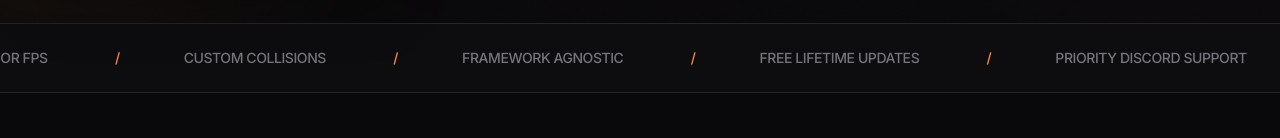
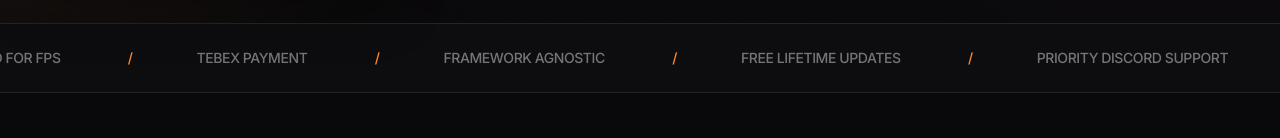
Before and after one commit to Gzaryk/leonix-studio-website, a Next.js app: page / in a window 1280 px wide. Shown: the part 777-915 px from the top of the page. Built offline with nearby package versions, Linux system fonts and the light colour scheme; no server answers.

Commit message:
feat(marquee): update marquee items
Replace Cinematic Lighting and Custom Collisions with Escrow Protection
and Tebex Payment

```diff
--- a/src/components/home/marquee.tsx
+++ b/src/components/home/marquee.tsx
@@ -1,7 +1,7 @@
 const items = [
-    "CINEMATIC LIGHTING",
+    "ESCROW PROTECTION",
     "OPTIMIZED FOR FPS",
-    "CUSTOM COLLISIONS",
+    "TEBEX PAYMENT",
     "FRAMEWORK AGNOSTIC",
     "FREE LIFETIME UPDATES",
     "PRIORITY DISCORD SUPPORT",
```
